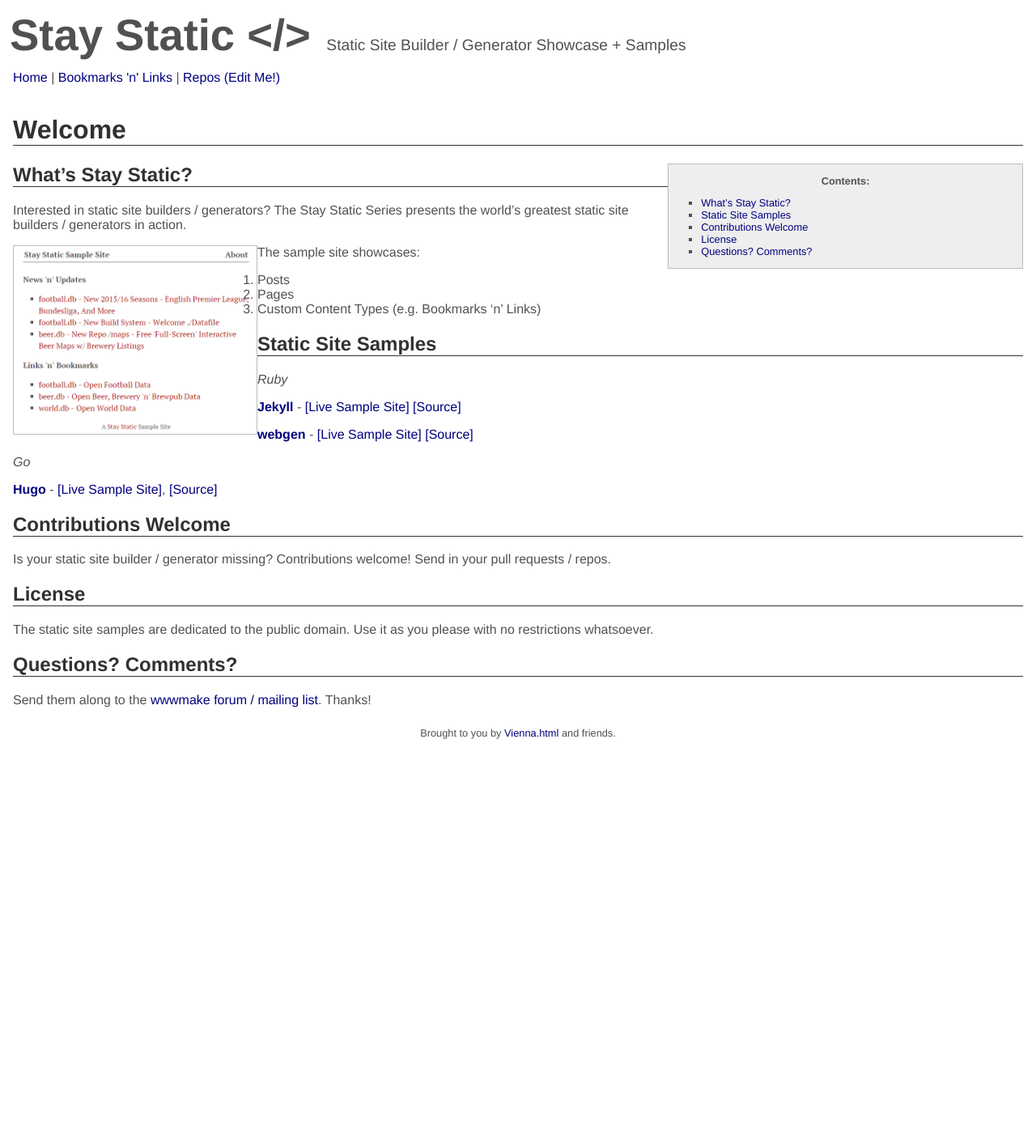
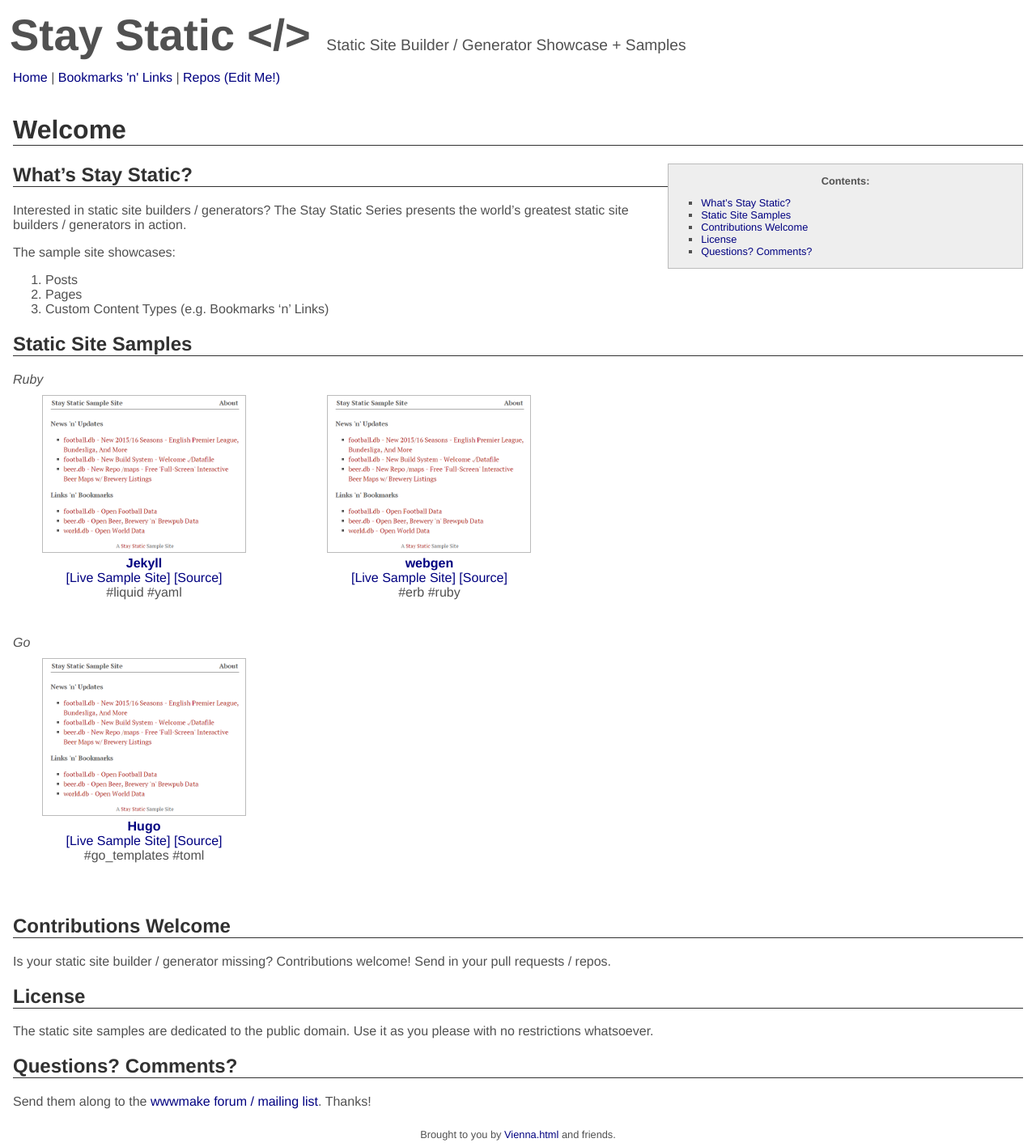
Before and after one commit to staystatic/staystatic.github.io, a Jekyll site: the page built from index.md, in a window 1280 px wide. Shown: the whole page at 81% size. Built offline with Jekyll 4.4.1, drawn with Linux system fonts in a browser that asks for light colours; before the commit the page ends 921 px from its top, so only the background shows below that.

Commit message:
add preview

```diff
--- /dev/null
+++ b/_includes/sites.html
@@ -0,0 +1,63 @@
+
+<div>
+<i>Ruby</i>
+</div>
+
+  <div class='site'>
+    <div class='site-preview'>
+       <a href="{{site.path}}/sites/jekyll">
+        <img src="{{site.path}}/i/samplesite.png" class="samplesite">
+       </a>
+    </div>
+    <div class='site-info'>
+        <a href="http://jekyllrb.com"><b>Jekyll</b></a>
+        <br>
+           <a href="{{site.path}}/sites/jekyll">[Live Sample Site]</a>
+           <a href="https://github.com/staystatic/jekyll">[Source]</a>
+        <br>
+          #liquid #yaml
+    </div>
+  </div>
+
+  <div class='site'>
+    <div class='site-preview'>
+       <a href="{{site.path}}/sites/webgen">
+        <img src="{{site.path}}/i/samplesite.png" class="samplesite">
+       </a>
+    </div>
+    <div class='site-info'>
+        <a href="http://webgen.gettalong.org"><b>webgen</b></a>
+        <br>
+           <a href="{{site.path}}/sites/webgen">[Live Sample Site]</a>
+           <a href="https://github.com/staystatic/webgen">[Source]</a>
+        <br>
+          #erb #ruby
+    </div>
+  </div>
+
+<div>
+<i>Go</i>
+</div>
+
+  <div class='site'>
+    <div class='site-preview'>
+       <a href="{{site.path}}/sites/hugo">
+        <img src="{{site.path}}/i/samplesite.png" class="samplesite">
+       </a>
+    </div>
+    <div class='site-info'>
+        <a href="http://gohugo.io"><b>Hugo</b></a>
+        <br>
+           <a href="{{site.path}}/sites/hugo">[Live Sample Site]</a>
+           <a href="https://github.com/staystatic/hugo">[Source]</a>
+        <br>
+          #go_templates #toml
+    </div>
+  </div>
+
+
+<!--
+_JavaScript_
+
+**Metalsmith** - [Sample Site](http://staystatic.github.io/sites/metalsmith), [Source](https://github.com/staystatic/metalsmith)
+-->
--- /dev/null
+++ b/css/_gallery.scss
@@ -0,0 +1,22 @@
+
+.site {
+    display: inline-block;
+    vertical-align: top;
+    text-align: center;
+
+    width: 294px;   /* note: 270(10+10? left+right padding?)+24px add margin+border */
+    background-color: white;
+    margin-bottom: 24px;  // was: 15px;
+    margin-right: 24px;   // was: 15px;
+    padding: 10px 15px;
+
+    .site-info {
+      margin-bottom: 10px;
+    }
+
+    .site-preview img   {
+      border: 1px solid #bbb;
+      width: 250px; height: auto;
+    }
+
+  } // .site
--- a/css/style.scss
+++ b/css/style.scss
@@ -128,9 +128,4 @@
 }
 
 
-img#samplesite {
-  float: left;
-  border: 1px solid #bbb;
-  width:  300px;
-  height: auto;
-}
+@import 'gallery';
--- a/index.md
+++ b/index.md
@@ -22,7 +22,6 @@
 Interested in static site builders / generators?
 The Stay Static Series presents the world's greatest static site builders / generators in action.
 
-<img src="i/samplesite.png" alt="" id="samplesite">
 
 The sample site showcases:
 
@@ -31,27 +30,10 @@
 3. Custom Content Types (e.g. Bookmarks 'n' Links)
 
 
-
 ## Static Site Samples  {#samples}
 
-_Ruby_
+{% include sites.html %}
 
-[**Jekyll**](http://jekyllrb.com) - [[Live Sample Site]](http://staystatic.github.io/sites/jekyll) [[Source]](https://github.com/staystatic/jekyll)
-
-[**webgen**](http://webgen.gettalong.org) - [[Live Sample Site]](http://staystatic.github.io/sites/webgen) [[Source]](https://github.com/staystatic/webgen)
-
-
-_Go_
-
-[**Hugo**](http://gohugo.io) - [[Live Sample Site]](http://staystatic.github.io/sites/hugo), [[Source]](https://github.com/staystatic/hugo)
-
-
-
-<!--
-_JavaScript_
-
-**Metalsmith** - [Sample Site](http://staystatic.github.io/sites/metalsmith), [Source](https://github.com/staystatic/metalsmith)
--->
 
 ## Contributions Welcome  {#contributions}
 
```
